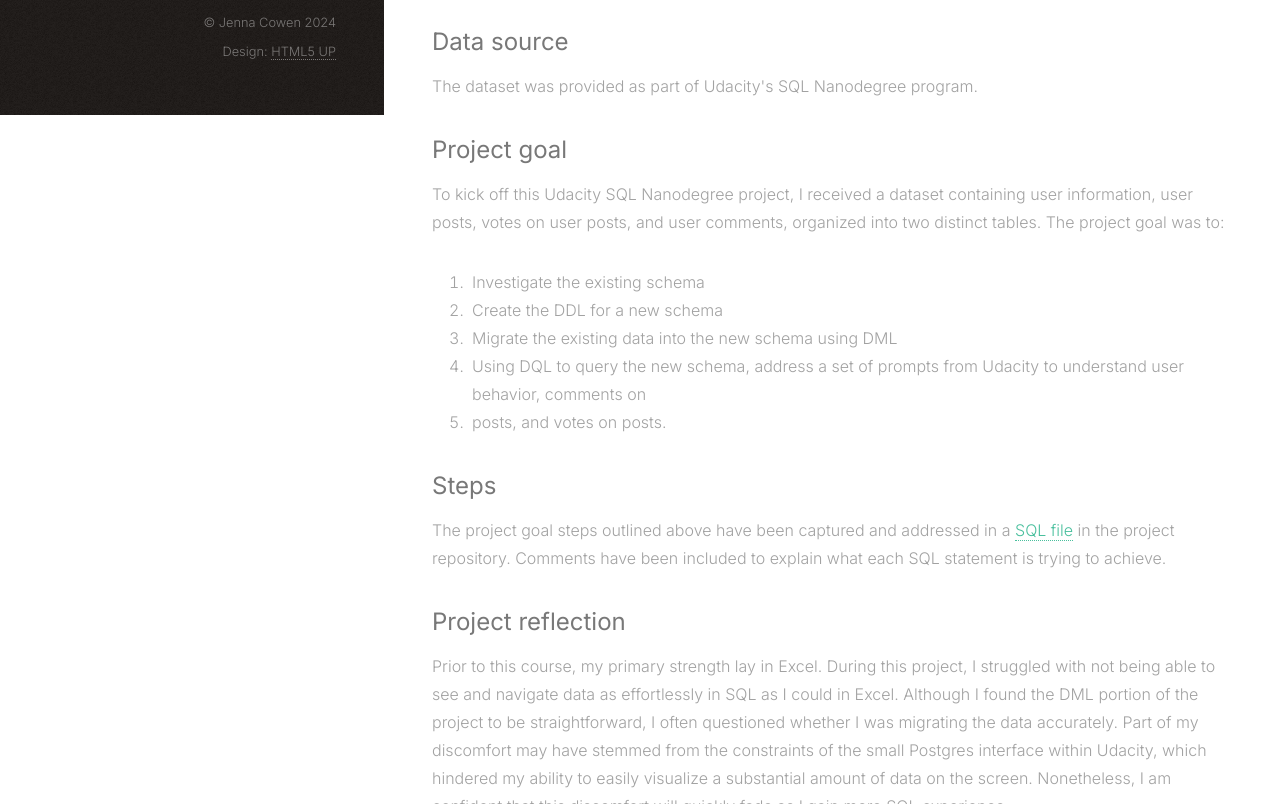
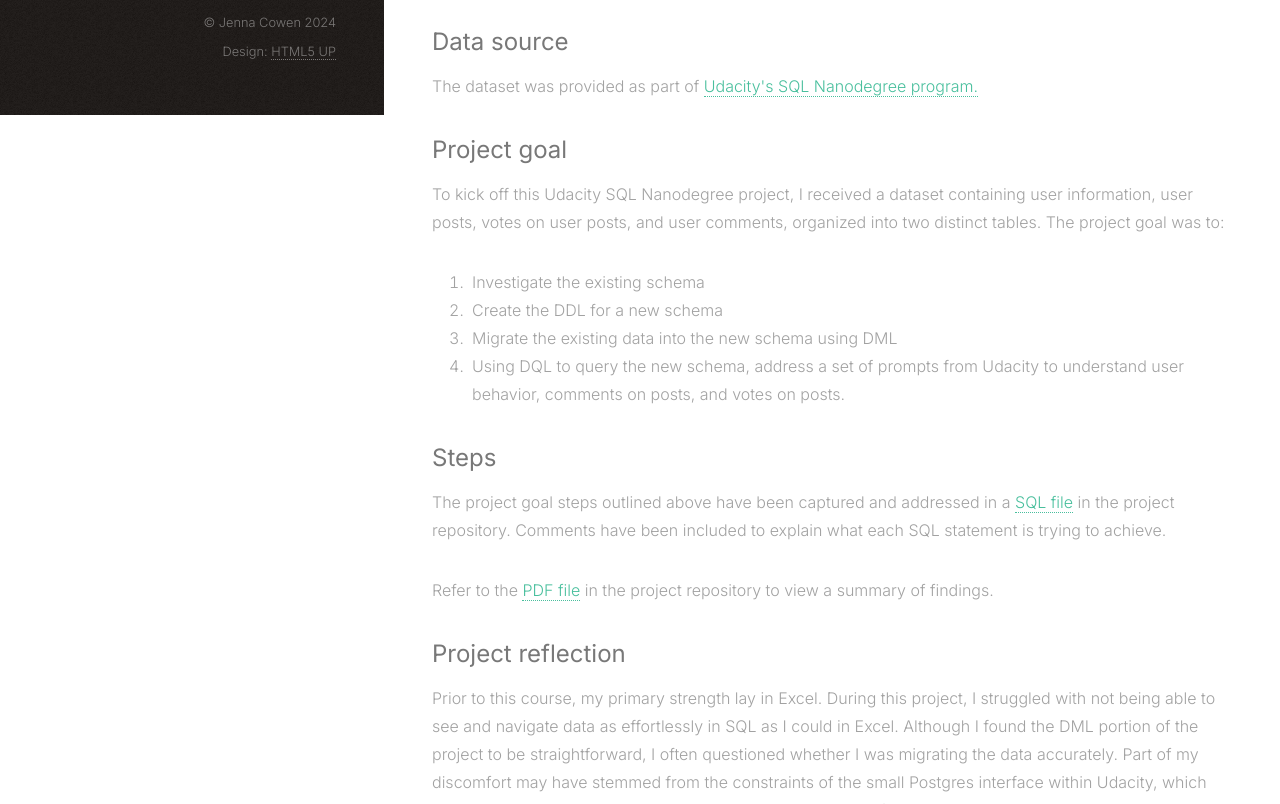
Before and after one commit to j-cowen/j-cowen.github.io, a plain HTML site: page projects/social-news-aggregator.html in a window 1280 px wide. Shown: the part 685-1489 px from the top of the page. Drawn offline with Linux system fonts and the light colour scheme.

Commit message:
Update steps and add link to udacity program

```diff
--- a/projects/social-news-aggregator.html
+++ b/projects/social-news-aggregator.html
@@ -64,7 +64,7 @@
 			</ul>
 
 			<h2>Data source</h2>
-			<p>The dataset was provided as part of Udacity's SQL Nanodegree program.</p>
+			<p>The dataset was provided as part of <a href="https://www.udacity.com/course/learn-sql--nd072">Udacity's SQL Nanodegree program.</a></p>
 
 			<h2>Project goal</h2>
 			<p>To kick off this Udacity SQL Nanodegree project, I received a dataset containing user information, user posts,
@@ -74,8 +74,7 @@
 				<li>Create the DDL for a new schema</li>
 				<li>Migrate the existing data into the new schema using DML</li>
 				<li>Using DQL to query the new schema, address a set of prompts from Udacity to understand user behavior,
-					comments on</li>
-				<li>posts, and votes on posts.</li>
+					comments on posts, and votes on posts.</li>
 			</ol>
 
 			<h2>Steps</h2>
@@ -83,6 +82,8 @@
 					href="https://github.com/j-cowen/portfolio-projects/blob/main/revitalizing-a-social-news-aggregator/udiddit-project.sql">SQL
 					file</a> in the project repository. Comments have been included to explain what each SQL statement is trying
 				to achieve.</p>
+
+			<p>Refer to the <a href="">PDF file</a> in the project repository to view a summary of findings.</p>
 
 			<h2>Project reflection</h2>
 			<p>Prior to this course, my primary strength lay in Excel. During this project, I struggled with not being able to
```
